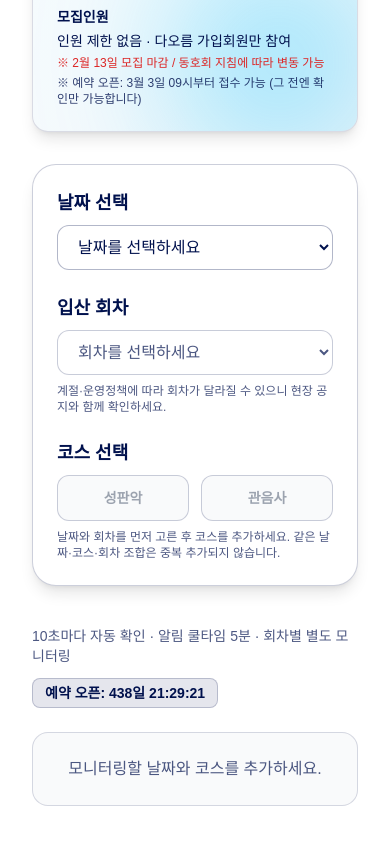
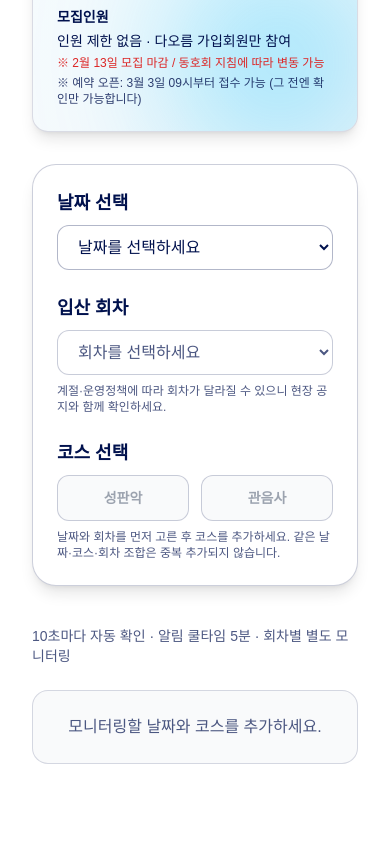
Before and after one commit to aauraoys/halla, a Next.js app in the folder halla-reservation-monitor/: page / in a window 390 px wide. Shown: the part 1485-2329 px from the top of the page. After the commit the page ends 2305 px from the top, so only its background shows below. Built offline with nearby package versions, Linux system fonts and the light colour scheme.

Commit message:
chore: enable immediate monitoring and tidy mobile text wrapping

```diff
--- a/halla-reservation-monitor/src/components/ReservationMonitor.tsx
+++ b/halla-reservation-monitor/src/components/ReservationMonitor.tsx
@@ -20,7 +20,6 @@ interface MonitoringItem {
 
 const POLL_INTERVAL = 10_000; // ms
 const ALERT_COOLDOWN = 5 * 60 * 1000; // ms
-const ACTIVATION_TIME = new Date('2026-03-03T09:00:00+09:00').getTime(); // 4월 예약 오픈 시각 (KST)
 
 const courses: CourseInfo[] = [
   { courseSeq: '244', name: '성판악' },
@@ -93,8 +92,6 @@ export default function ReservationMonitor() {
   const [toast, setToast] = useState<{ id: number; message: string } | null>(
     null
   );
-  const [activationCountdown, setActivationCountdown] = useState<string>('');
-  const [isActivationReached, setIsActivationReached] = useState<boolean>(Date.now() >= ACTIVATION_TIME);
   const monitoringItemsRef = useRef<MonitoringItem[]>([]);
   const isCheckingRef = useRef(false);
 
@@ -195,8 +192,6 @@ export default function ReservationMonitor() {
   const checkAvailability = useCallback(async () => {
     const itemsSnapshot = monitoringItemsRef.current;
     if (isCheckingRef.current || itemsSnapshot.length === 0) return;
-    // 예약 오픈 이전에는 네트워크 요청을 하지 않음
-    if (!isActivationReached) return;
 
     try {
       isCheckingRef.current = true;
@@ -263,36 +258,11 @@ export default function ReservationMonitor() {
       setIsLoading(false);
       isCheckingRef.current = false;
     }
-  }, [enableDesktop, enableSound, isActivationReached]);
+  }, [enableDesktop, enableSound]);
 
   useEffect(() => {
     monitoringItemsRef.current = monitoringItems;
   }, [monitoringItems]);
-
-  // 예약 오픈 카운트다운
-  useEffect(() => {
-    const tick = () => {
-      const now = Date.now();
-      if (now >= ACTIVATION_TIME) {
-        setIsActivationReached(true);
-        setActivationCountdown('예약 오픈!');
-        return;
-      }
-      const diff = ACTIVATION_TIME - now;
-      const d = Math.floor(diff / (1000 * 60 * 60 * 24));
-      const h = Math.floor((diff / (1000 * 60 * 60)) % 24);
-      const m = Math.floor((diff / (1000 * 60)) % 60);
-      const s = Math.floor((diff / 1000) % 60);
-      setActivationCountdown(
-        `${d}일 ${h.toString().padStart(2, '0')}:${m
-          .toString()
-          .padStart(2, '0')}:${s.toString().padStart(2, '0')}`
-      );
-    };
-    tick();
-    const id = setInterval(tick, 1000);
-    return () => clearInterval(id);
-  }, []);
 
   useEffect(() => {
     if (enableDesktop && 'Notification' in window && Notification.permission === 'default') {
@@ -659,9 +629,6 @@ export default function ReservationMonitor() {
           <span className="text-sm text-[#00114D]/70">
             10초마다 자동 확인 · 알림 쿨타임 5분 · 회차별 별도 모니터링
           </span>
-          <span className="text-sm font-semibold text-[#00114D] bg-[#00114D]/10 border border-[#00114D]/20 px-3 py-1 rounded-lg whitespace-nowrap">
-            예약 오픈: {activationCountdown || '대기 중'}
-          </span>
         </div>
 
         {error && (
@@ -703,8 +670,6 @@ export default function ReservationMonitor() {
                     : (Number(status.reserveCnt || 0) /
                         Number(status.limitCnt || 1)) *
                       100;
-                const isDisabledForOpen = !isActivationReached;
-
                 return (
                   <div
                     key={`${item.date}-${item.courseSeq}-${item.visitTm}`}
@@ -712,13 +677,8 @@ export default function ReservationMonitor() {
                       status.isAvailable
                         ? 'border-[#00114D] bg-[#00114D]/5'
                         : 'border-[#00114D]/15 bg-white'
-                      } ${flashCards ? 'flash-animation' : ''} ${isDisabledForOpen ? 'opacity-60 pointer-events-none' : ''}`}
+                      } ${flashCards ? 'flash-animation' : ''}`}
                   >
-                    {isDisabledForOpen && (
-                      <div className="absolute inset-0 rounded-2xl bg-white/60 backdrop-blur-[1px] border border-dashed border-[#00114D]/30 grid place-items-center text-sm font-semibold text-[#00114D]">
-                        3월 3일 09:00 오픈 예정 · 자동 모니터링 대기 중
-                      </div>
-                    )}
                     <div className="flex justify-between items-center mb-3">
                       <h3 className="text-lg font-semibold text-[#00114D]">
                         {status.name}
```
